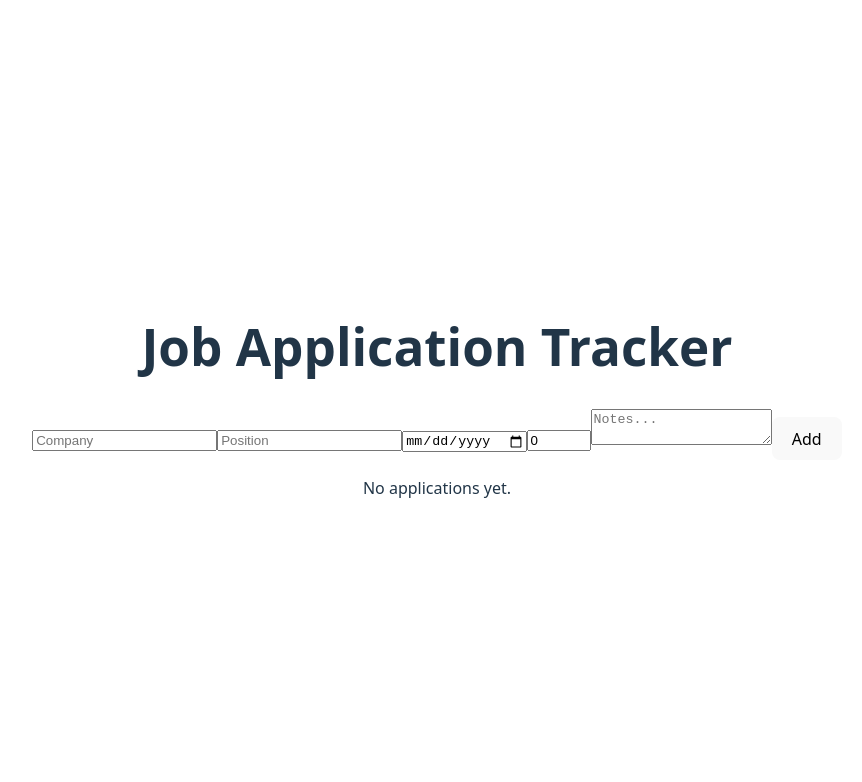
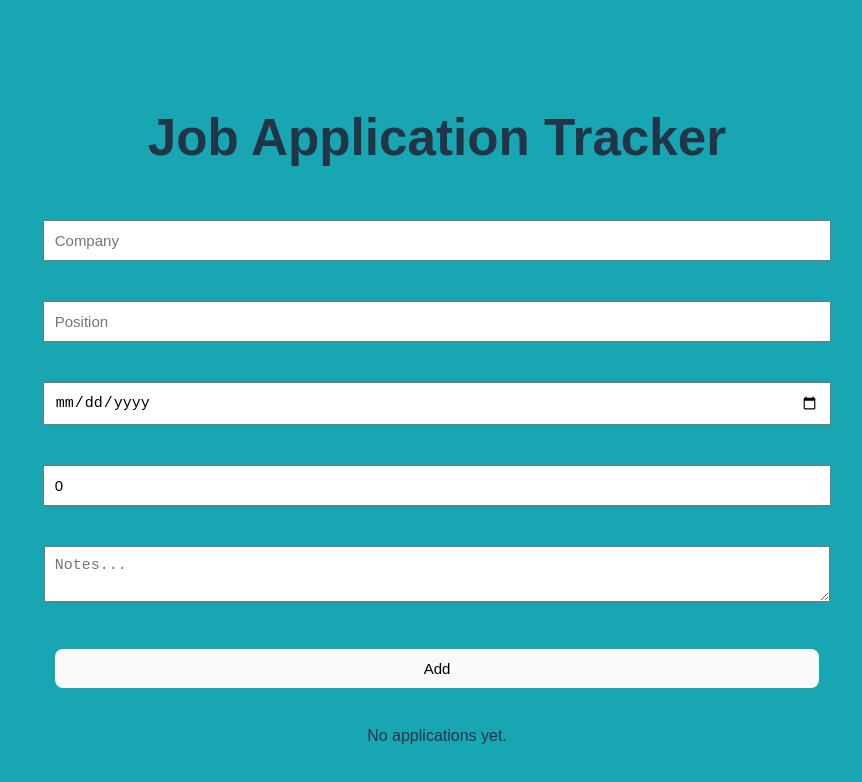
Before and after one commit to JIMPARK80/vue-job-tracker, a Vue app: page / in a window 1280 px wide. Shown: the top 782 px of the page, without its empty margins (203-1065 px from the left). Built offline with nearby package versions, Linux system fonts and the light colour scheme.

Commit message:
style: apply basic UI design

```diff
--- a/src/App.vue
+++ b/src/App.vue
@@ -28,14 +28,20 @@
       <p>No applications yet.</p>
     </div>
 
-
   </div>
 </template>
 
+
+
 <script setup>
-import { ref, watch, onMounted } from 'vue'
+import { ref, watch, onMounted } from 'vue' // Import Vue core functions
+// ref: create a reactive reference to a value.
+// watch: track changes to a value.
+// onMounted: when the page loads, run this function.
 
+// Define a form object with fields for company, position, date, score, and notes
 const form = ref({
+  // Initialize form fields with empty values
   company: '',
   position: '',
   date: '',
@@ -43,28 +49,53 @@ const form = ref({
   notes: ''
 })
 
+
 const applications = ref([])
 
+// when the page loads, check if there is any saved data in local storage
 onMounted(() => {
   const saved = localStorage.getItem('applications')
   if (saved) applications.value = JSON.parse(saved)
 })
 
+// if user add or remove an application, save the data to local storage (keep the data)
 watch(applications, (newVal) => {
   localStorage.setItem('applications', JSON.stringify(newVal))
 }, { deep: true })
 
+
+// When user input data and click "Add" button, add the data to the applications array
 function addApplication() {
   applications.value.push({ ...form.value })
   form.value = { company: '', position: '', date: '', score: 0, notes: '' }
 }
 
+// When user remove an data from the list, remove the data
 function removeApplication(index) {
   applications.value.splice(index, 1)
 }
 </script>
 
-<!-- Style removed for learning HTML + JS logic first -->
-<style scoped>
-/* Styles temporarily removed for practicing raw Vue structure */
+
+<style>
+/* minimum and clean default styles */
+
+body{
+  font-family: sans-serif; /* font family */
+  padding: 20px; /* padding */
+  background: #18a7b2; /* background color */
+}
+
+input, textarea, button{
+  margin: 20px 0ch; /* margin */
+  width: 80%; /* width */
+  padding: 10px; /* thickenss box */
+  font-size: 15px; /* font size */
+}
+
+button{
+  cursor: pointer; /* cursor */
+}
+
+
 </style>
```
Also changed, not shown: src/code.txt.
